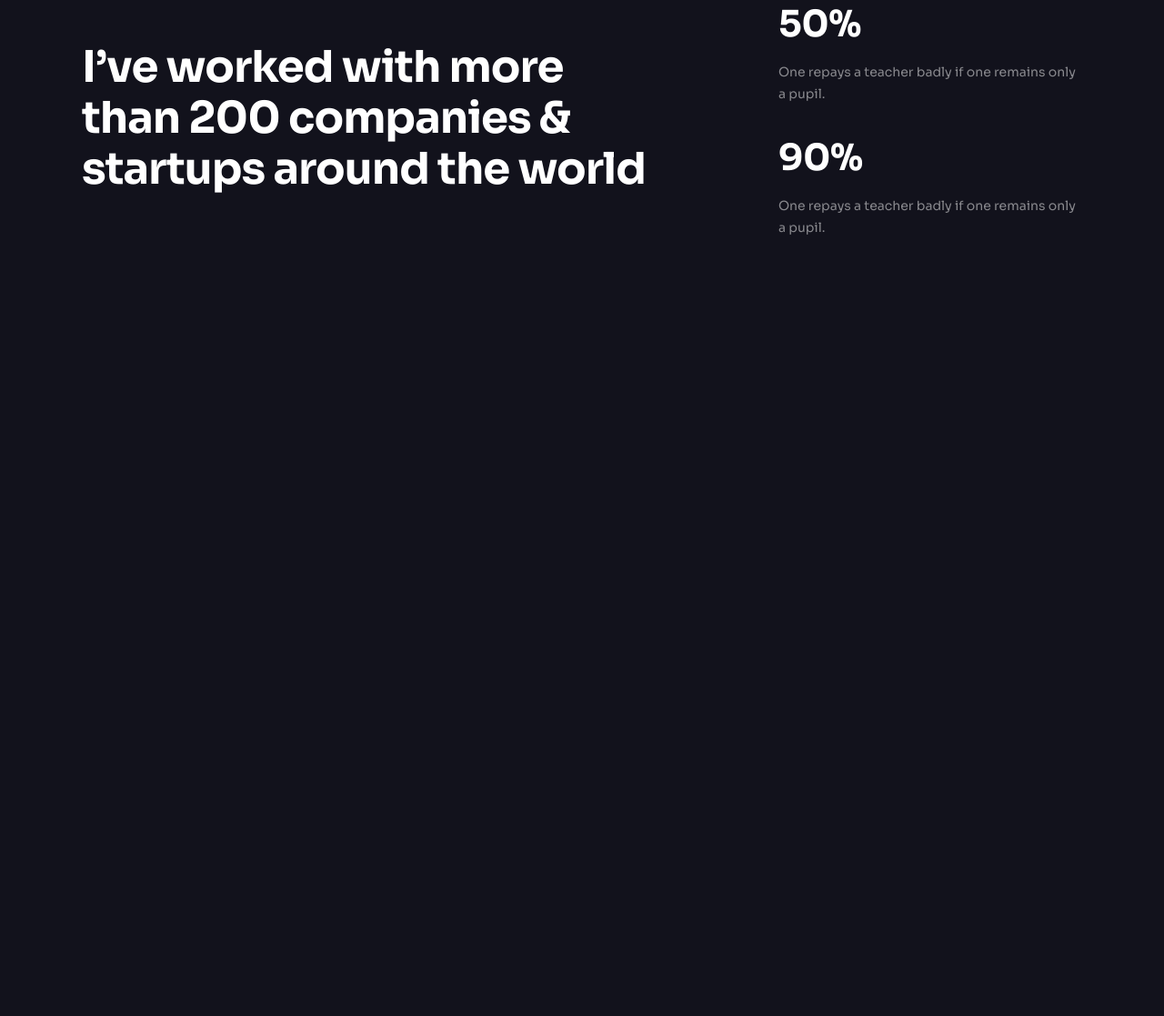
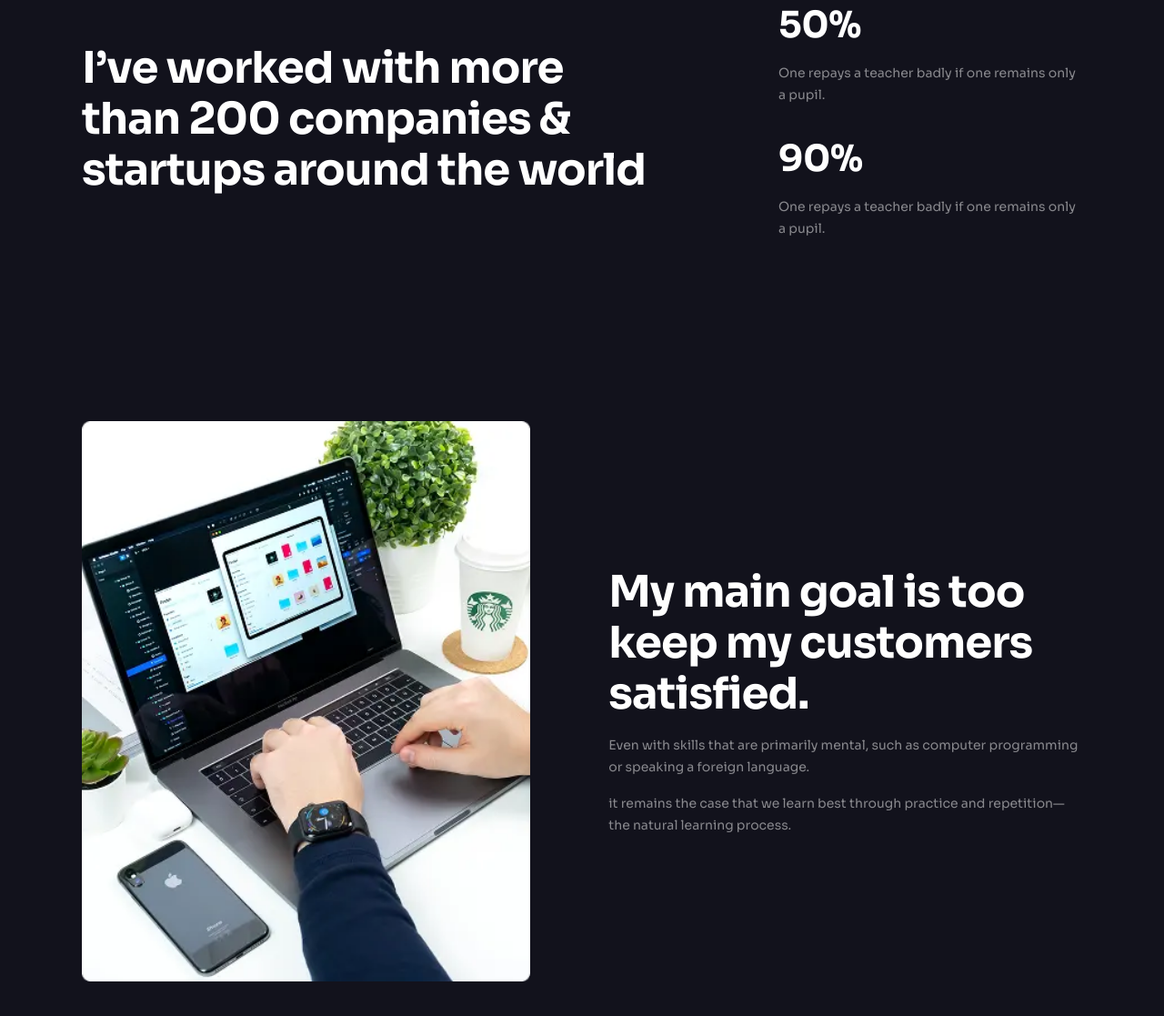
Before and after one commit to stilistica/PortierDigital, a website: page src/pages/index.html in a window 1280 px wide. Shown: the part 5530-6647 px from the top of the page at 91% size. Before the commit the page ends 5892 px from the top, so only its background shows below. Drawn offline with nearby package versions, Linux system fonts and the light colour scheme; files that its build step writes are made by us from their sources; files whose address does not match are found by name; a web font is replaced by a local one.

Commit message:
done info two

```diff
--- a/gulp/version.json
+++ b/gulp/version.json
@@ -1,3 +1,3 @@
 {
-    "main": "20250929193817"
+    "main": "20250929200044"
 }
--- a/src/components/homepage/infoTwo.html
+++ b/src/components/homepage/infoTwo.html
@@ -0,0 +1,17 @@
+<section class="section container">
+  <div class="info-two">
+    <picture class="info-two__image">
+      <source srcset="@img/home/info-2-desk.webp" media="(min-width: 1440px)" />
+      <source
+        srcset="@img/home/info-2-tablet.webp"
+        media="(min-width: 768px)"
+      />
+      <img src="@img/home/info-2-mob.webp" alt="Image fot section" />
+    </picture>
+		<div class="info-two__info">
+			<h2>My main goal is too keep my customers satisfied.</h2>
+			<p>Even with skills that are primarily mental, such as computer programming or speaking a foreign language.</p>
+			<p>it remains the case that we learn best through practice and repetition—the natural learning process.</p>
+		</div>
+  </div>
+</section>
--- a/src/scss/base/base.scss
+++ b/src/scss/base/base.scss
@@ -11,6 +11,7 @@ body {
 
 	background-color: s.$color__main;
 	color: s.$color__white;
+  font-family: s.$font__sora;
 }
 
 
--- a/src/scss/components/homepage/info.scss
+++ b/src/scss/components/homepage/info.scss
@@ -76,7 +76,7 @@
   }
 
   @media (min-width: s.$media_1920) {
-		gap: 200px;
+    gap: 200px;
     &__text {
       gap: 20px;
       h2 {
@@ -88,3 +88,78 @@
     }
   }
 }
+
+.info-two {
+  @include s.d-flex($direction: column, $align: center);
+  gap: 60px;
+  &__image {
+    width: 100%;
+    border-radius: 8px;
+    img {
+      width: 100%;
+    }
+  }
+  &__info {
+    @include s.d-flex($direction: column, $align: center);
+    gap: 16px;
+
+    h2 {
+      font-weight: 700;
+      font-size: 32px;
+      line-height: 1.25;
+      letter-spacing: -0.01em;
+    }
+    p {
+      font-weight: 400;
+      font-size: 14px;
+      line-height: 1.71429;
+      color: s.$color__gray;
+    }
+  }
+
+  // -------------- 768 -------------
+  @media (min-width: s.$media_768) {
+    @include s.d-flex($direction: row, $align: center);
+    gap: 86px;
+    &__image {
+      min-width: 300px;
+      @media (min-width: s.$media_1024) {
+        min-width: 400px;
+      }
+    }
+    &__info {
+      h2 {
+        font-size: 48px;
+        line-height: 1.16667;
+        letter-spacing: -0.02em;
+      }
+    }
+  }
+
+  // -------------- 1440 -------------
+  @media (min-width: s.$media_1440) {
+    @include s.d-flex($direction: row, $align: center);
+    gap: 129px;
+    &__image {
+      min-width: 600px;
+    }
+  }
+
+  // -------------- 1920 -------------
+  @media (min-width: s.$media_1920) {
+    @include s.d-flex($direction: row, $align: center);
+    gap: 229px;
+    &__image {
+      min-width: 600px;
+      max-width: 900px;
+    }
+    &__info {
+      h2 {
+        font-size: 52px;
+      }
+      p {
+        font-size: 20px;
+      }
+    }
+  }
+}
```
Also changed, not shown: docs/about.html (+2 -2 lines), docs/blog.html (+2 -2 lines), docs/index.html (+19 -2 lines), docs/portfolio.html (+2 -2 lines), docs/text.html (+2 -2 lines), docs/css/style.min.css, docs/img/home/info-2-tablet.png (added), docs/img/home/info-2-tablet.webp (added), src/img/home/info-2-tablet.png (added).
